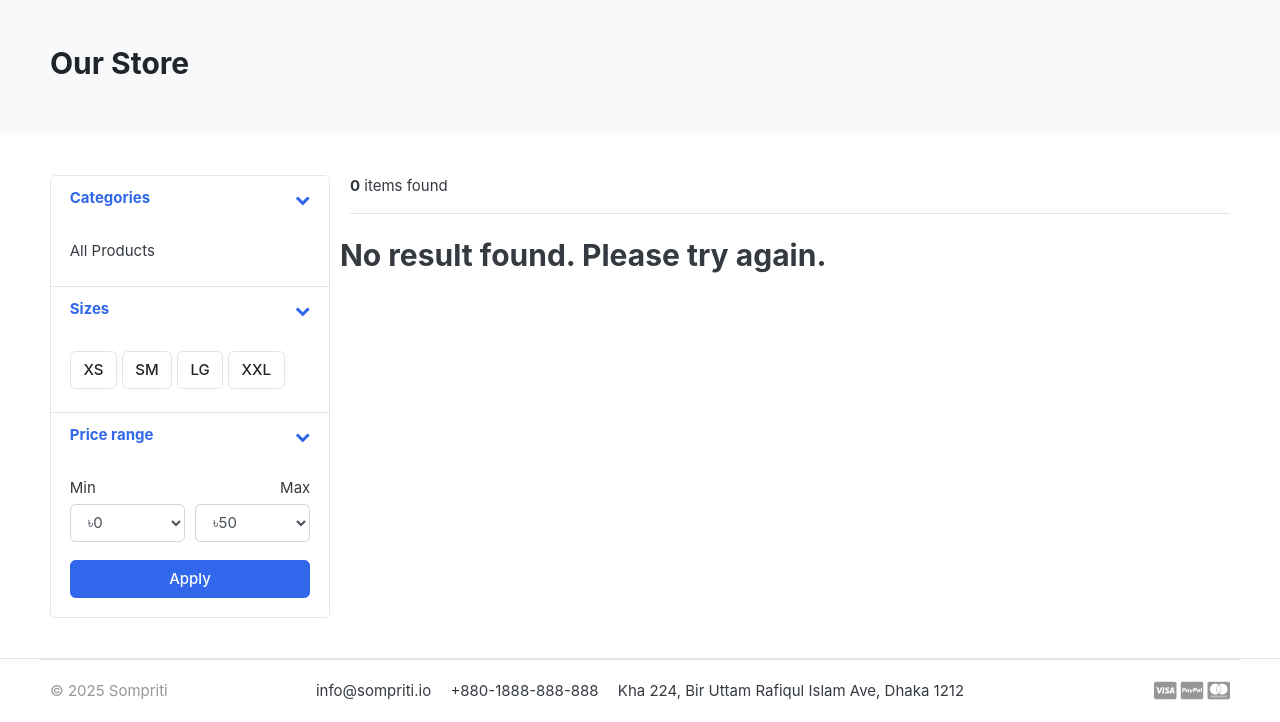
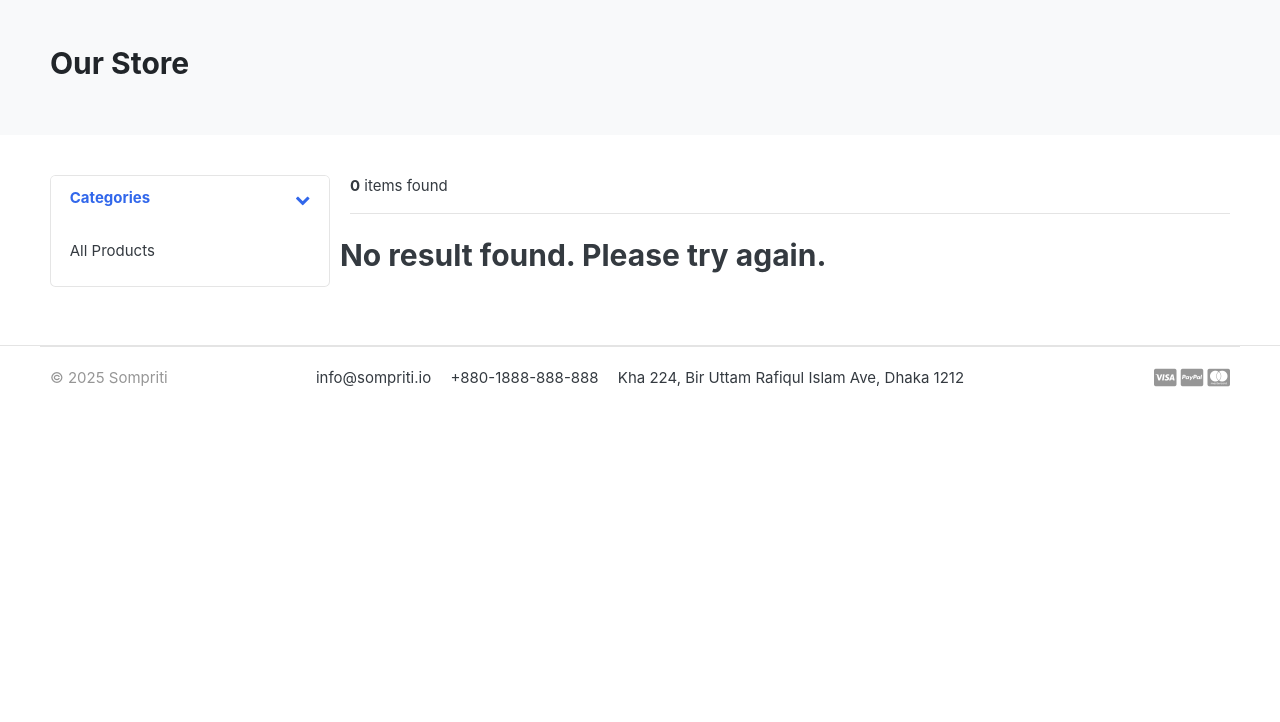
Before and after one commit to AdnanSihab/sompriti, a Django app: page /store/ in a window 1280 px wide. Shown: the part 119-841 px from the top of the page. After the commit the page ends 506 px from the top, so only its background shows below. Run offline with Django 3.2, Linux system fonts and the light colour scheme; data that the repository does not hold is empty; some libraries are stand-ins or nearby versions; some web fonts are replaced.

Commit message:
changes in the last part

```diff
--- a/store/views.py
+++ b/store/views.py
@@ -55,6 +55,7 @@ def product_detail(request, category_slug, product_slug):
     # Get the reviews
     reviews = ReviewRating.objects.filter(product_id=single_product.id, status=True)
 
+
     # Get the product gallery
     product_gallery = ProductGallery.objects.filter(product_id=single_product.id)
 
--- a/templates/includes/navbar.html
+++ b/templates/includes/navbar.html
@@ -21,7 +21,8 @@
     </li>
     </ul>
     <ul class="navbar-nav">
-    <li><a href="sompriti@gmail.com" class="nav-link"> <i class="fa fa-envelope"></i> Email </a></li>
+    <!-- <li><a href="sompriti@gmail.com" class="nav-link"> <i class="fa fa-envelope"></i> Email </a></li> -->
+    <li><a href="mailto:sompriti@gmail.com" class="nav-link"> <i class="fa fa-envelope"></i> Email </a></li>
     <li><a href="#" class="nav-link"> <i class="fa fa-phone"></i> About Us </a></li>
   </ul> <!-- list-inline //  -->
   </div> <!-- navbar-collapse .// -->
--- a/templates/store/store.html
+++ b/templates/store/store.html
@@ -43,79 +43,9 @@
 			</div> <!-- card-body.// -->
 		</div>
 	</article> <!-- filter-group  .// -->
-	<article class="filter-group">
-		<header class="card-header">
-			<a href="#" data-toggle="collapse" data-target="#collapse_4" aria-expanded="true" class="">
-				<i class="icon-control fa fa-chevron-down"></i>
-				<h6 class="title">Sizes </h6>
-			</a>
-		</header>
-		<div class="filter-content collapse show" id="collapse_4" style="">
-			<div class="card-body">
-			  <label class="checkbox-btn">
-			    <input type="checkbox">
-			    <span class="btn btn-light"> XS </span>
-			  </label>
 
-			  <label class="checkbox-btn">
-			    <input type="checkbox">
-			    <span class="btn btn-light"> SM </span>
-			  </label>
 
-			  <label class="checkbox-btn">
-			    <input type="checkbox">
-			    <span class="btn btn-light"> LG </span>
-			  </label>
 
-			  <label class="checkbox-btn">
-			    <input type="checkbox">
-			    <span class="btn btn-light"> XXL </span>
-			  </label>
-		</div><!-- card-body.// -->
-		</div>
-	</article> <!-- filter-group .// -->
-
-	<article class="filter-group">
-		<header class="card-header">
-			<a href="#" data-toggle="collapse" data-target="#collapse_3" aria-expanded="true" class="">
-				<i class="icon-control fa fa-chevron-down"></i>
-				<h6 class="title">Price range </h6>
-			</a>
-		</header>
-		<div class="filter-content collapse show" id="collapse_3" style="">
-			<div class="card-body">
-
-				<div class="form-row">
-				<div class="form-group col-md-6">
-				  <label>Min</label>
-				  <!-- <input class="form-control" placeholder="৳0" type="number"> -->
-				  	<select class="mr-2 form-control">
-						<option value="0">৳0</option>
-						<option value="50">৳50</option>
-						<option value="100">৳100</option>
-						<option value="150">৳150</option>
-						<option value="200">৳200</option>
-						<option value="500">৳500</option>
-						<option value="1000">৳1000</option>
-					</select>
-				</div>
-				<div class="form-group text-right col-md-6">
-				  <label>Max</label>
-				  	<select class="mr-2 form-control">
-						<option value="50">৳50</option>
-						<option value="100">৳100</option>
-						<option value="150">৳150</option>
-						<option value="200">৳200</option>
-						<option value="500">৳500</option>
-						<option value="1000">৳1000</option>
-						<option value="2000">৳2000+</option>
-					</select>
-				</div>
-				</div> <!-- form-row.// -->
-				<button class="btn btn-block btn-primary">Apply</button>
-			</div><!-- card-body.// -->
-		</div>
-	</article> <!-- filter-group .// -->
 
 </div> <!-- card.// -->
 
```
Also changed, not shown: accounts/migrations/0004_auto_20250107_2152.py (added).
